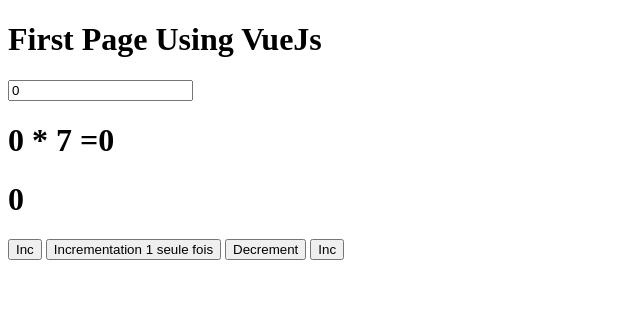
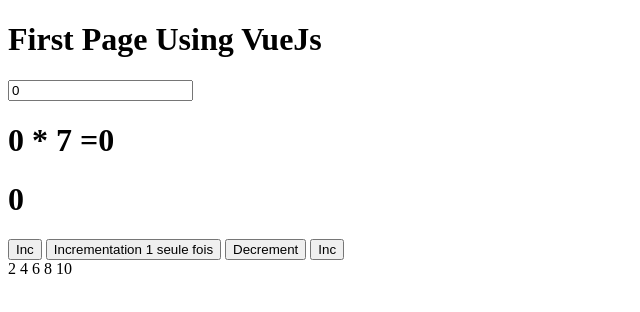
Before and after one commit to youcefSpring/vue-js-tuto, a plain HTML site: page index.html in a window 1280 px wide. Shown: the full height of the page, 0-640 px from the left. Drawn offline with Linux system fonts and the light colour scheme.

Commit message:
second commit

```diff
--- a/index.html
+++ b/index.html
@@ -28,9 +28,14 @@
         <button @click="decrement">Decrement</button>
         <button @click="addStep(5)">Inc</button>
 
+        <div>
+            <span v-for="n in 10" v-if="even(n)">{{ n }} </span>
+        </div>
     </div>
     <script src="script.js">
     </script>
+
+
 </body>
 
 </html>
--- a/script.js
+++ b/script.js
@@ -20,6 +20,9 @@
         },
         logName: function() {
             console.log('test input log')
+        },
+        even: function(a) {
+            return a % 2 == 0 ? true : false;
         }
 
     },
```
